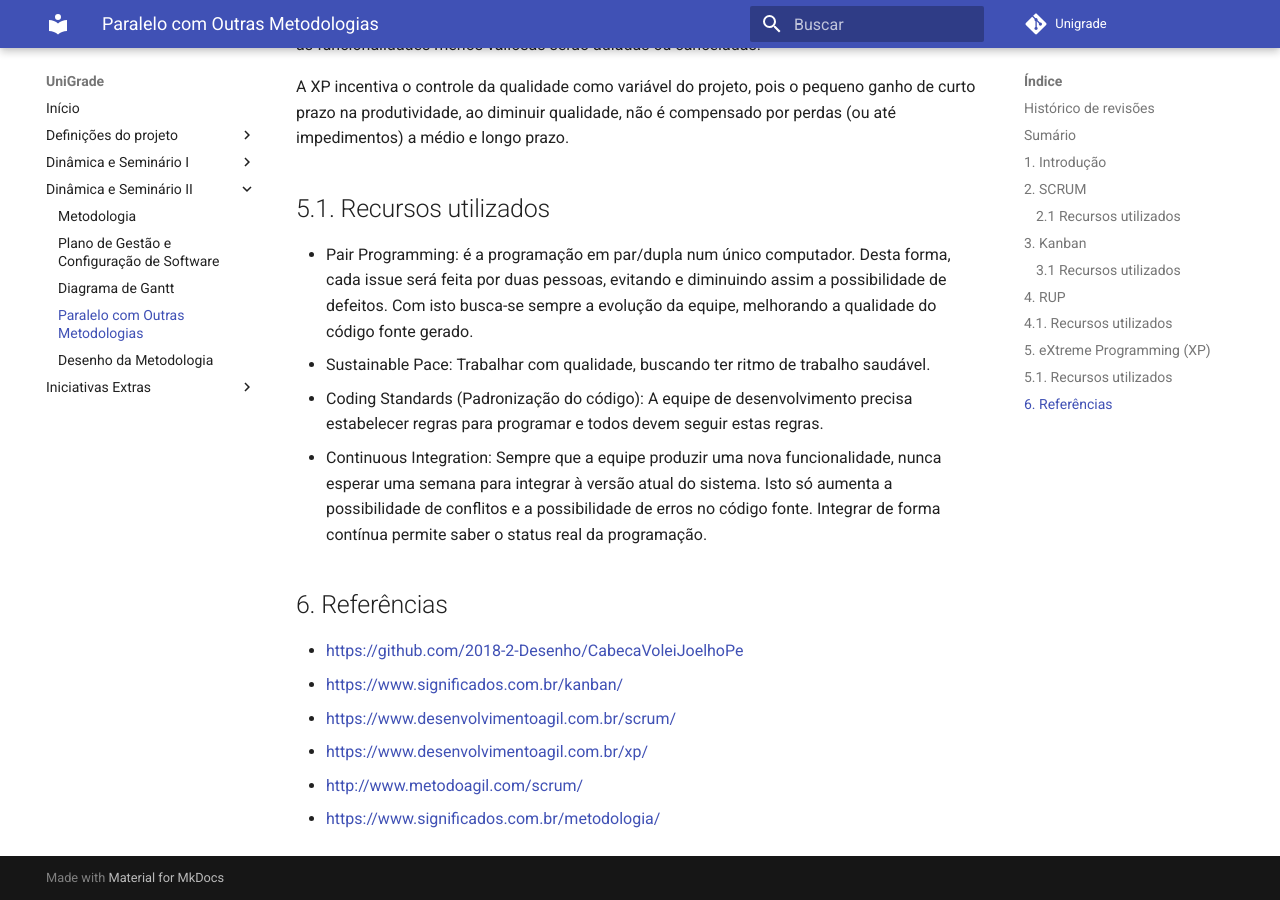
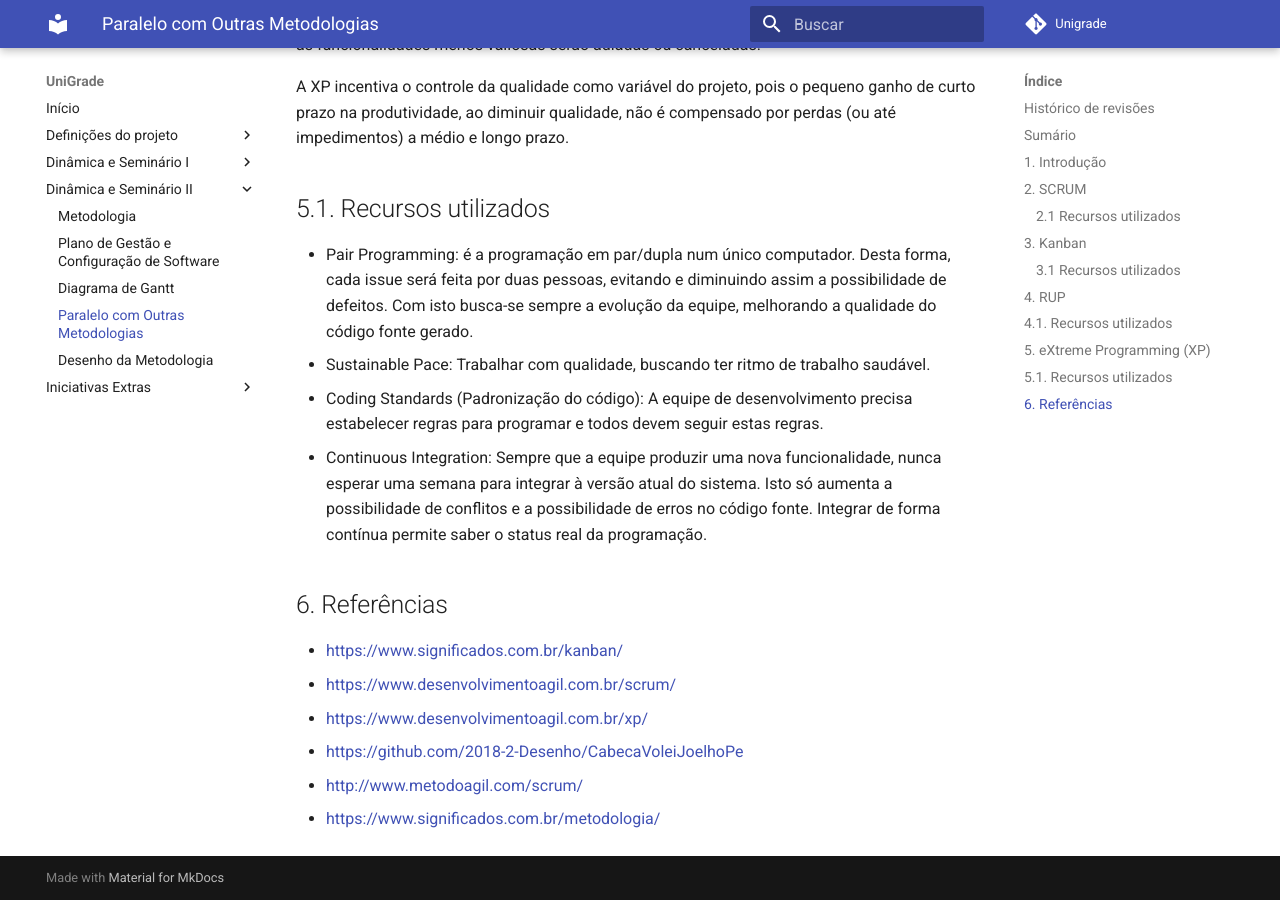
Before and after one commit to ads-unigrade-2019-1/Wiki, an MkDocs documentation site: the page built from docs/dinamica02/ParaleloMetodologias.md, in a window 1280 px wide and 900 px high, scrolled down 3234 px. Built offline with MkDocs 1.6.1 and Material for MkDocs 9.7.7, drawn with Linux system fonts in a browser that asks for light colours; some of the changed lines change nothing that is shown.

Commit message:
Fixed errors in docs.

```diff
--- a/docs/dinamica02/ParaleloMetodologias.md
+++ b/docs/dinamica02/ParaleloMetodologias.md
@@ -6,7 +6,7 @@
 |:--------:|:--------:|:----------------------:|:---------------------------:|
 |04/04/2019|   0.1    | Criação do documento       |   Daniel Maike  |
 |04/04/2019|   0.2    | Adicionados tópicos Introdução, SCRUM e KanBan       |   Daniel Maike  |
-|04/04/2019|   0.2    | Adicionados tópicos RUP e XP      |   Guilherme Deusdará  |
+|04/04/2019|   0.3    | Adicionados tópicos RUP e XP      |   Guilherme Deusdará  |
 
 ## Sumário
 
@@ -14,7 +14,7 @@
 [2. SCRUM](#2-scrum) <br>
 [3. Kanban](#3-scrum) <br>
 [4. RUP](#4-rup) <br>
-[5. XP](#5-extreme-programming-(xp)) <br>
+[5. XP](#5-extreme-programming-xp) <br>
 [6. Referências](#6-referencias)
 
 ## 1. Introdução
@@ -49,6 +49,7 @@
 O grupo está utilizando o quadro de tarefas por meio do GitHub para uma melhor organização, com as seguintes colunas: To Do, In progress, Review in progress, Review approved e Done. Com o objetivo de definir quais funcionalidades estão no Backlog da Sprint, bem como aquelas que estão sendo feitas, revisadas ou concluídas. Disponível em: <https://github.com/orgs/ads-unigrade-2019-1/projects/1>
 
 ## 4. RUP
+
 O RUP é um processo de desenvolvimento de software. Ele engloba as ações necessárias para transformar um conjunto de requisitos do cliente em um sistema de software. O RUP combina os ciclos de vida iterativo e incremental de forma que cada entrega do software em um ciclo agrega mais valor ao produto em relação ao ciclo anterior. A grande vantagem em desenvolver um grande sistema usando um processo incremental é a diminuição do risco, pois cada entrega pode ser avaliada e o passe seguinte alinhado com os objetivos do cliente, que nem sempre permanecem constantes durante o desenvolvimento de um projeto.
 
 As fases do RUP são:
@@ -59,6 +60,7 @@
 * Fase de Transição: ênfase na implantação.
 
 ## 4.1. Recursos utilizados
+
 * A pré-fase do projeto será baseada nas fases de Concepção e Elaboração. Serão utilizados os seguintes elementos da fase de Concepção:
     * definição e documentação o escopo,
     * elicitação, modelagem dos requisitos, que serão transformados em histórias de usuário
@@ -75,15 +77,17 @@
 A XP incentiva o controle da qualidade como variável do projeto, pois o pequeno ganho de curto prazo na produtividade, ao diminuir qualidade, não é compensado por perdas (ou até impedimentos) a médio e longo prazo.
 
 ## 5.1. Recursos utilizados
+
 * Pair Programming: é a programação em par/dupla num único computador. Desta forma, cada issue será feita por duas pessoas, evitando e diminuindo assim a possibilidade de defeitos. Com isto busca-se sempre a evolução da equipe, melhorando a qualidade do código fonte gerado.
 * Sustainable Pace: Trabalhar com qualidade, buscando ter ritmo de trabalho saudável.
 * Coding Standards (Padronização do código): A equipe de desenvolvimento precisa estabelecer regras para programar e todos devem seguir estas regras.
 * Continuous Integration: Sempre que a equipe produzir uma nova funcionalidade, nunca esperar uma semana para integrar à versão atual do sistema. Isto só aumenta a possibilidade de conflitos e a possibilidade de erros no código fonte. Integrar de forma contínua permite saber o status real da programação.
 
 ## 6. Referências
-* <https://github.com/2018-2-Desenho/CabecaVoleiJoelhoPe> <br>
+
 * <https://www.significados.com.br/kanban/> <br>
 * <https://www.desenvolvimentoagil.com.br/scrum/> <br>
 * <https://www.desenvolvimentoagil.com.br/xp/> <br>
+* <https://github.com/2018-2-Desenho/CabecaVoleiJoelhoPe> <br>
 * <http://www.metodoagil.com/scrum/> <br>
 * <https://www.significados.com.br/metodologia/> <br>
```
